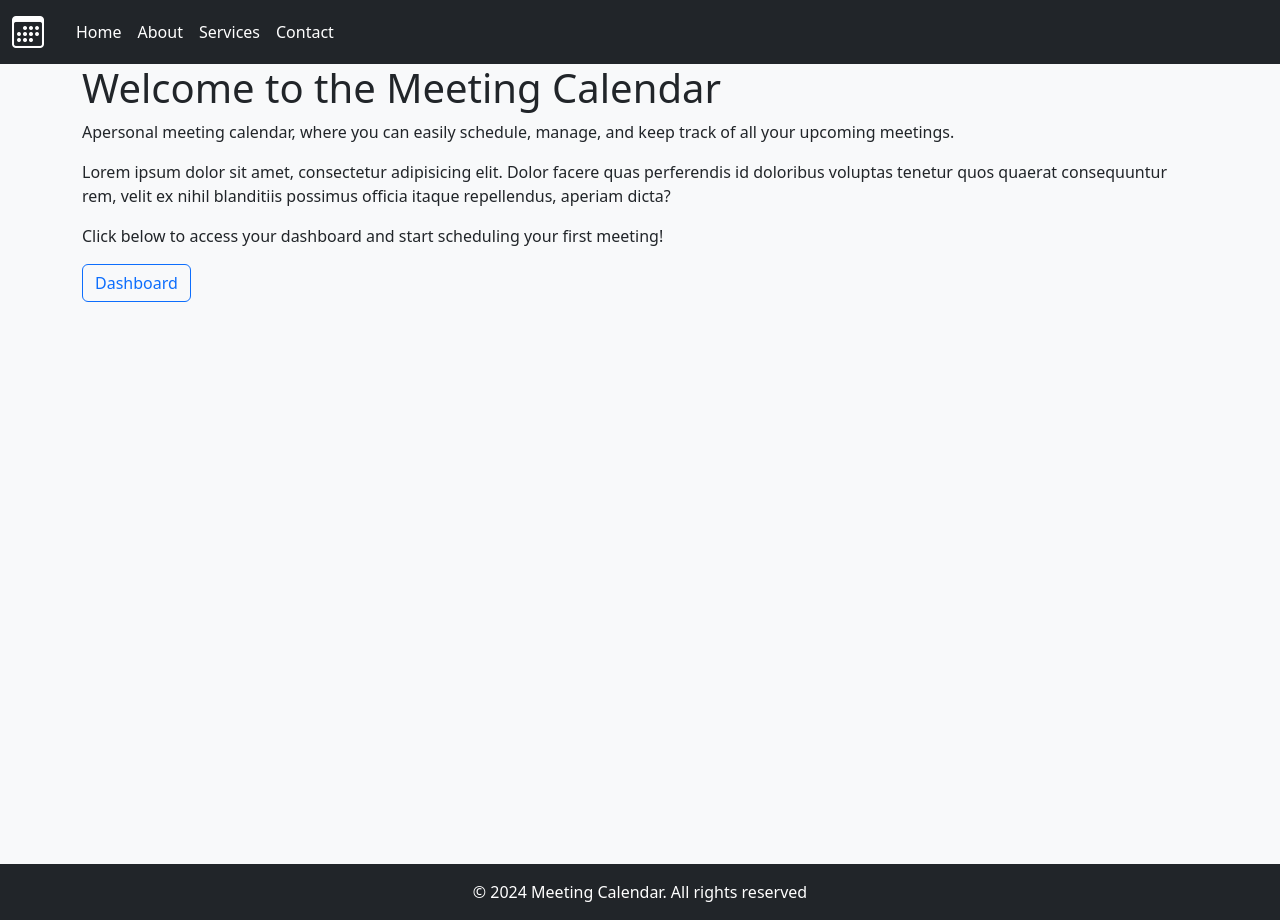
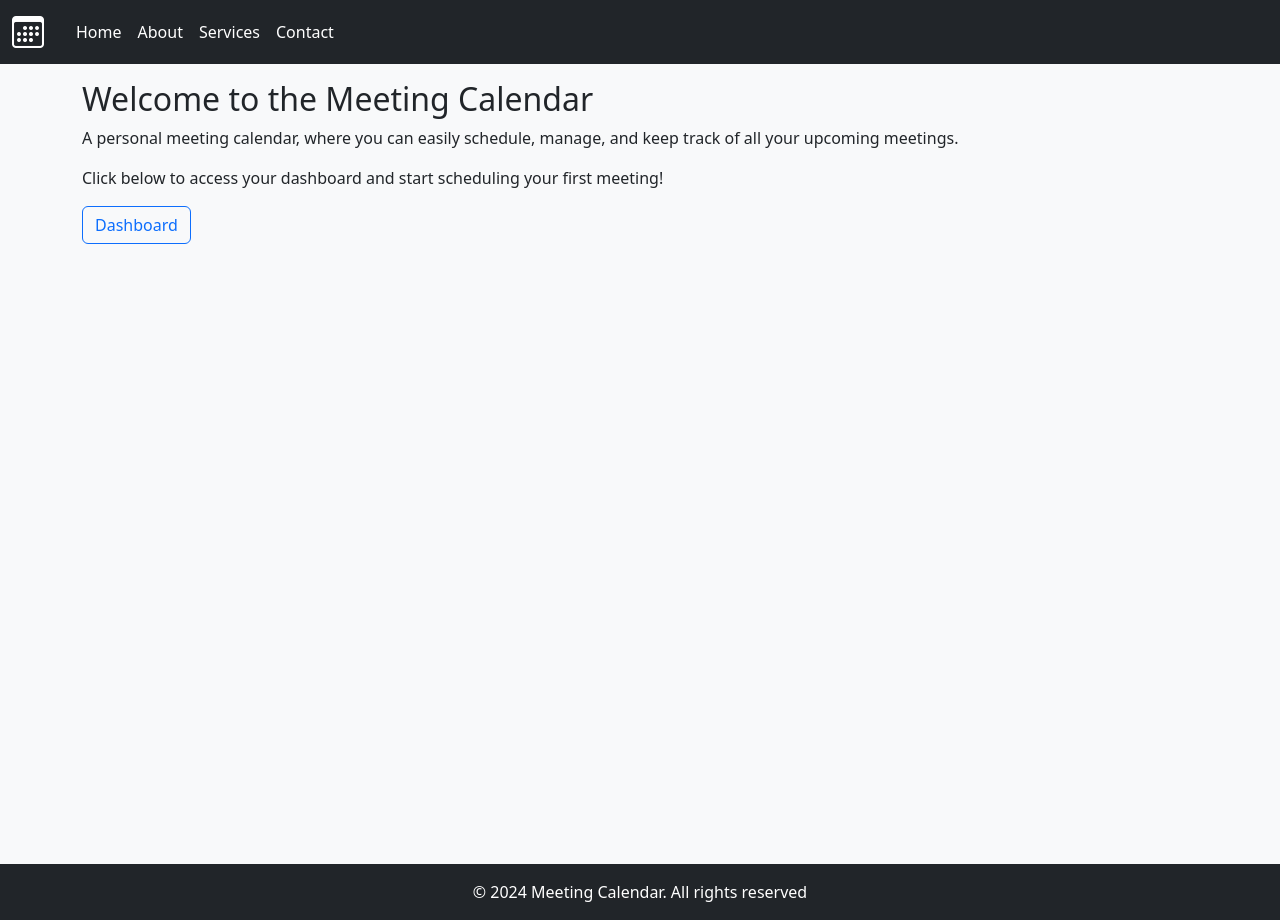
Before and after one commit to SayanaSurendra/meetingcalendar-react, a React (Vite) app: page / in a window 1280 px wide. Built offline with nearby package versions, Linux system fonts and the light colour scheme.

Commit message:
added one-line description

```diff
--- a/src/navpages/Home.jsx
+++ b/src/navpages/Home.jsx
@@ -4,15 +4,11 @@ import { useNavigate } from 'react-router';
 const Home = () => {
   const navigate = useNavigate();
   return (
-        <div className='container' style={{  height: "100vh" }}>
-          <h1>Welcome to the Meeting Calendar</h1>
+    <div className='container' style={{ height: "100vh" }}>
+      <h2 className='mt-3'>Welcome to the Meeting Calendar</h2>
 
       <p>
-        Apersonal meeting calendar, where you can easily schedule, manage, and keep track of all your upcoming meetings.</p>
-       <p>
-        Lorem ipsum dolor sit amet, consectetur adipisicing elit. Dolor facere quas perferendis id doloribus voluptas tenetur quos quaerat consequuntur rem, velit ex nihil blanditiis possimus officia itaque repellendus, aperiam dicta?
-      </p>
-
+        A personal meeting calendar, where you can easily schedule, manage, and keep track of all your upcoming meetings.</p>
 
       <p>
         Click below to access your dashboard and start scheduling your first meeting!
```
Lines whose indentation alone changed are shown as unchanged.
